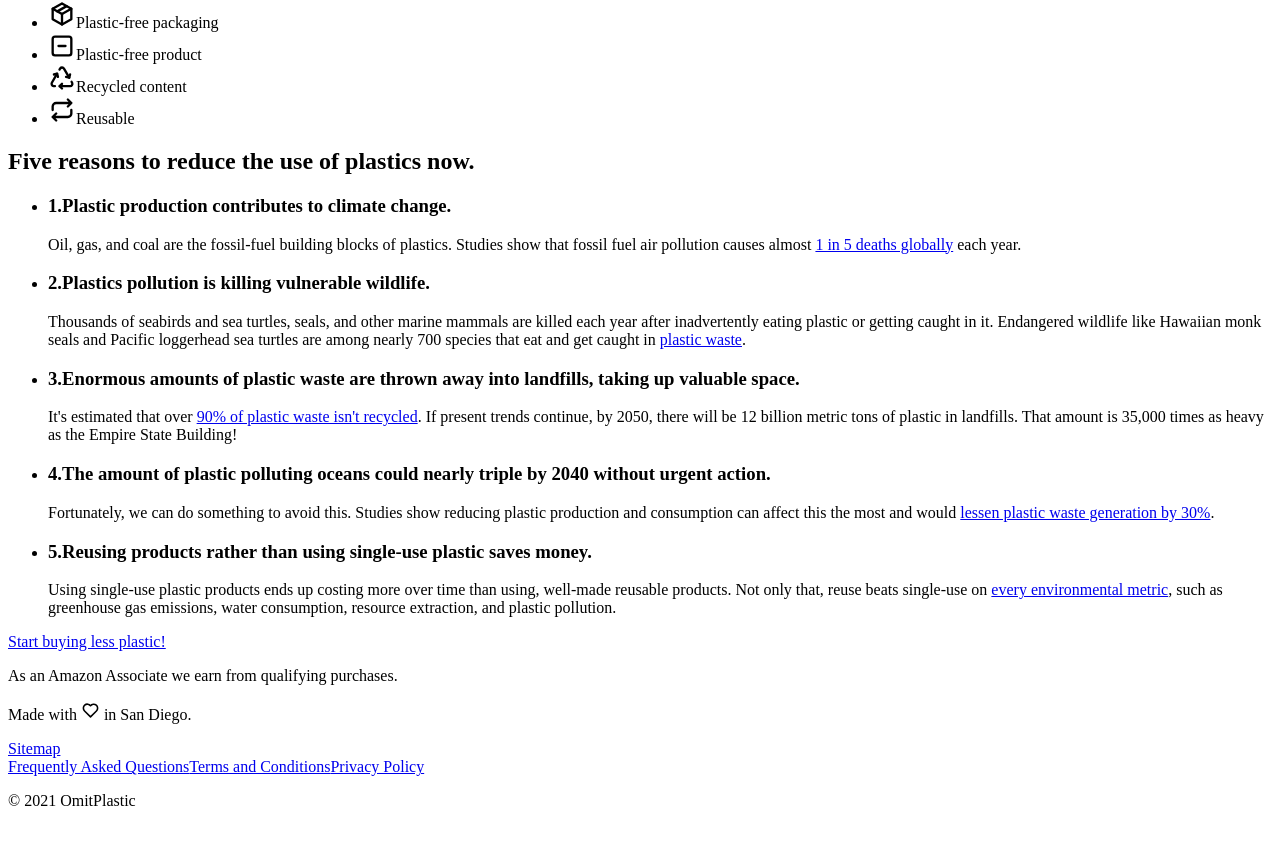
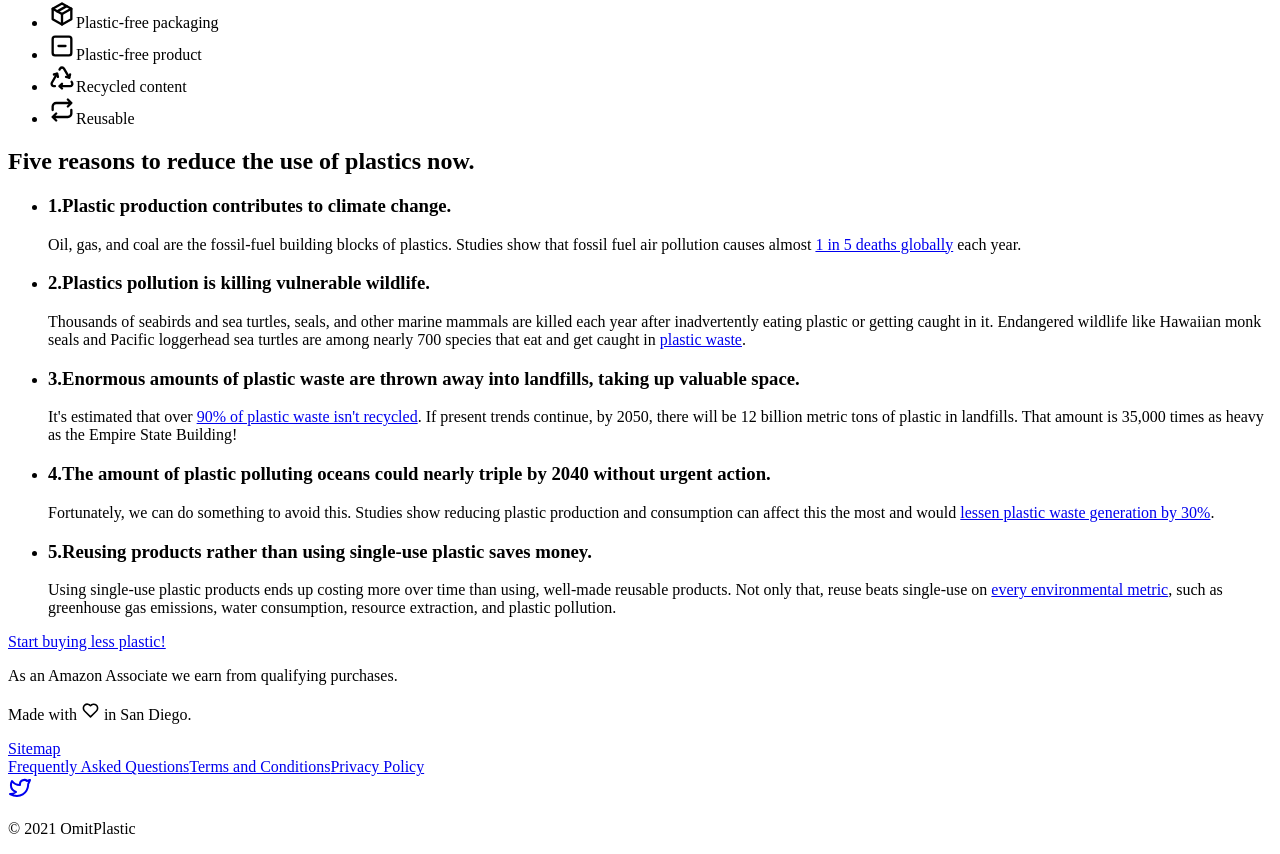
Before and after one commit to gavinmgrant/omitplastic, a Next.js app: page / in a window 1280 px wide. Shown: the part 1918-2772 px from the top of the page. Before the commit the page ends 2744 px from the top, so only its background shows below. Built offline with nearby package versions, Linux system fonts and the light colour scheme; a web font is replaced by a local one.

Commit message:
feat: add twitter link to footer

```diff
--- a/components/Footer.tsx
+++ b/components/Footer.tsx
@@ -1,6 +1,7 @@
 import React from "react";
 import Link from "next/link";
 import { IconHeart } from "@tabler/icons";
+import { IconBrandTwitter } from "@tabler/icons";
 
 const Footer: React.FC = () => {
   return (
@@ -30,7 +31,12 @@ const Footer: React.FC = () => {
           </Link>
         </div>
       </section>
-      <p className="pb-2 text-white">© 2021 OmitPlastic</p>
+      <div className="flex justify-center">
+        <a href="https://twitter.com/OmitPlastic" target="_blank" rel="noreferrer" className="text-white mr-3">
+          <IconBrandTwitter />
+        </a>
+        <p className="pb-2 text-white">© 2021 OmitPlastic</p>
+      </div>
     </footer>
   );
 };
```
Also changed, not shown: components/ProductsBody.tsx (+4 -4 lines).
